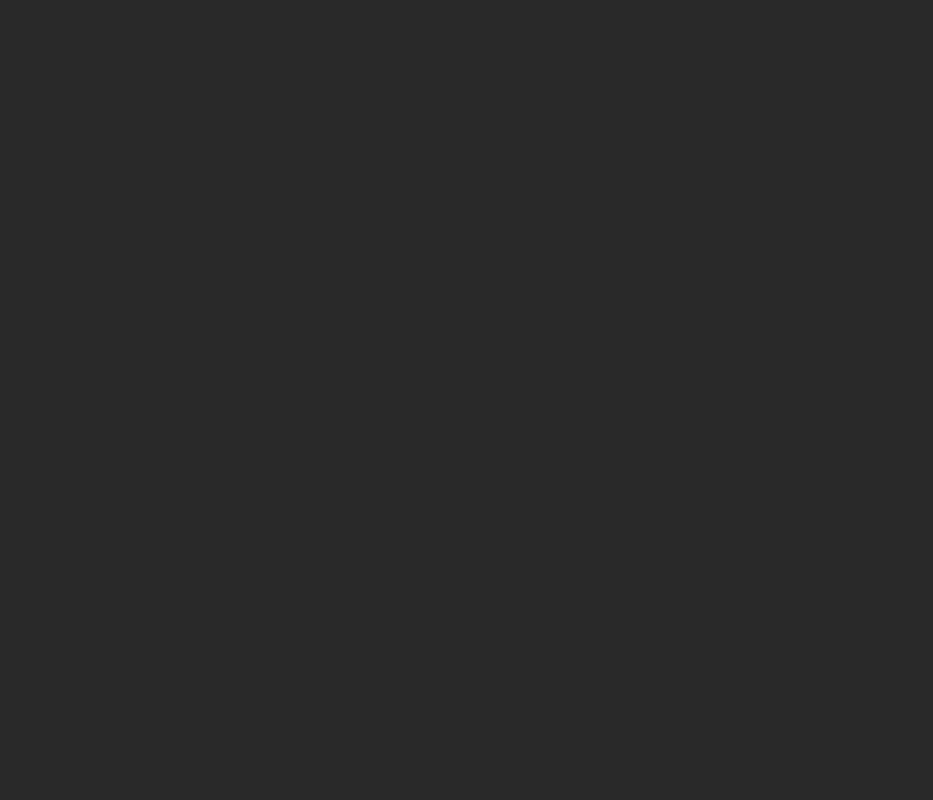
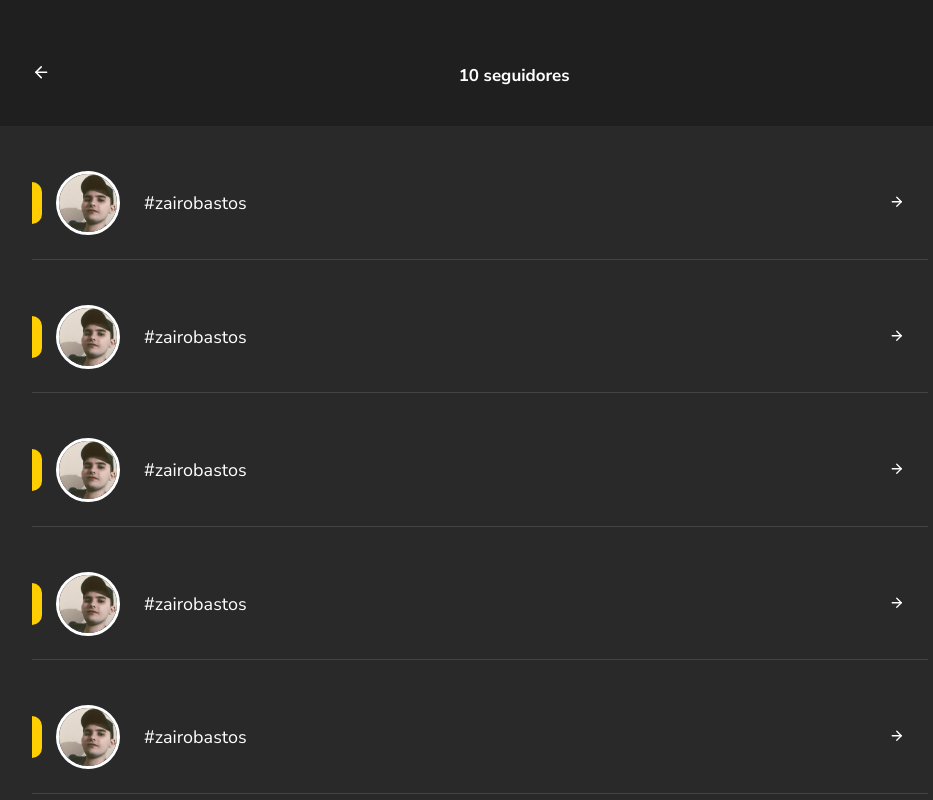
Before and after one commit to zairobastos/githubapp, a React (Create React App) app: page /Seguidores in a window 1280 px wide. Shown: the top 800 px of the page, without its empty margins (160-1093 px from the left). Built offline with nearby package versions, Linux system fonts and the light colour scheme.

Commit message:
Pagina do seguidores criada

```diff
--- /dev/null
+++ b/src/pages/Cabecalho.js
@@ -0,0 +1,14 @@
+import React from 'react';
+import {Link} from 'react-router-dom';
+import {FiArrowLeft} from 'react-icons/fi';
+
+export default function Cabecalho(props) {
+    return(
+        <div>
+            <Link to="/Home">
+                <FiArrowLeft size="18.47px" color="#fff" alt="Voltar"/>
+            </Link>
+            <p>{props.titulo}</p>
+        </div>
+    );
+}
--- a/src/pages/Menu.js
+++ b/src/pages/Menu.js
@@ -18,10 +18,12 @@ export default function Menu() {
                     <p>Repos</p>
                 </div>
             </Link>
+            <Link to="/Seguidores" className="link">
                 <div>
                     <FiUsers size="27px"/>
                     <p>Seguidores</p>
                 </div>
+            </Link>
             <div>
                 <FiUsers size="27px"/>
                 <p>Seguindo</p>
--- a/src/pages/Repos.js
+++ b/src/pages/Repos.js
@@ -1,20 +1,14 @@
 import React from 'react';
 import '../styles/pages/Repos.css';
-import {FiArrowLeft} from 'react-icons/fi';
-import {Link} from 'react-router-dom';
 import Repositorios from './Repositorios';
 import Menu from './Menu';
+import Cabecalho from './Cabecalho';
 
 export default function Repos() {
     return(
         <>
             <header className="header">
-                <div>
-                    <Link to="/Home">
-                        <FiArrowLeft size="18.47px" color="#fff" alt="Voltar"/>
-                    </Link>
-                    <p>10 repositórios</p>
-                </div>
+                <Cabecalho titulo="10 repositórios"/>
             </header>
             <main className="main">
                 <Repositorios/>
--- a/src/pages/Repositorios.js
+++ b/src/pages/Repositorios.js
@@ -5,7 +5,7 @@ import '../styles/pages/repositorio.css';
 export default function Repositorios() {
     return(
         <>
-            <div className="dados">
+            <div className="dadoss dados">
                 <div className="titulo">
                     <div className="aponta"></div>
                     <h2>brasiliapp-react-native</h2>
--- /dev/null
+++ b/src/pages/Segui.js
@@ -0,0 +1,18 @@
+import React from 'react';
+import foto from '../images/perfil.jpeg'
+import {FiArrowRight} from 'react-icons/fi';
+
+export default function Segui(){
+    return(
+        <div className="dadoss dados dt">
+            <div className="titulo use">
+                <div className="aponta"></div>
+                <img src={foto} alt="Foto do seguidor" className="seguidor"/>
+                <p>#zairobastos</p>
+            </div>
+            <div className="visualizar">
+                <FiArrowRight size="15.5px" className="detalhes" alt="detalhes"/>
+            </div>
+        </div>
+    );
+}
--- /dev/null
+++ b/src/pages/Seguidores.js
@@ -0,0 +1,26 @@
+import React from 'react';
+import Cabecalho from './Cabecalho';
+import '../styles/pages/seguidores.css';
+import Segui from './Segui';
+import Menu from './Menu';
+
+export default function Seguidores() {
+    return (
+        <>
+            <header className="header">
+                <Cabecalho titulo="10 seguidores"/>
+            </header>
+            <main className="main">
+                <Segui/>
+                <Segui/>
+                <Segui/>
+                <Segui/>
+                <Segui/>
+                <Segui/>
+            </main>
+            <footer>
+                <Menu/>
+            </footer>
+        </>
+    );
+}
--- a/src/routes.js
+++ b/src/routes.js
@@ -4,6 +4,7 @@ import { BrowserRouter, Switch, Route} from 'react-router-dom';
 import Login from './pages/Login';
 import Home from './pages/Home';
 import Repos from './pages/Repos';
+import Seguidores from './pages/Seguidores';
 export default function Routes(){
     return(
         <BrowserRouter>
@@ -17,6 +18,9 @@ export default function Routes(){
                 <Route path="/Repositorios">
                     <Repos/>
                 </Route>
+                <Route path="/Seguidores">
+                    <Seguidores/>
+                </Route>
             </Switch>
         </BrowserRouter>
     )
--- a/src/styles/pages/repositorio.css
+++ b/src/styles/pages/repositorio.css
@@ -1,9 +1,9 @@
 /*Main*/
-main .dados{
+main .dadoss{
 
     border-bottom: 1px solid #434343;
 }
-main .dados .status{
+main .dadoss .status{
     display: flex;
     flex-direction: row;
     justify-content: space-between;
@@ -11,7 +11,7 @@ main .dados .status{
     margin-bottom: 34px;
 }
 
-main .dados .status div{
+main .dadoss .status div{
     display: flex;
     flex-direction: row;
     justify-content: space-around;
@@ -19,13 +19,13 @@ main .dados .status div{
     height:20px
 }
 
-main .dados .status .div1{
+main .dadoss .status .div1{
     justify-content: flex-start;
     width:50px;
     align-items: center;
     font-size: 15px;
     font-weight:lighter;
 }
-main .dados .status .div1 .star{
+main .dadoss .status .div1 .star{
     margin-right: -15px;
 }
--- /dev/null
+++ b/src/styles/pages/seguidores.css
@@ -0,0 +1,21 @@
+.main .dadoss .use{
+    margin-bottom: 23.5px;
+}
+.main .dadoss .use .seguidor{
+    width: 64px;
+    background-color: transparent;
+    border-radius: 100px;
+    border: 3px solid #fff;
+}
+
+.main .dt{
+    display: flex;
+    flex-direction: row;
+    align-items: center;
+    justify-content: space-between;
+}
+
+.main .dt .visualizar{
+    margin-right: 23.5px;
+    margin-top: -20px;
+}
```
Lines whose indentation alone changed are shown as unchanged.
